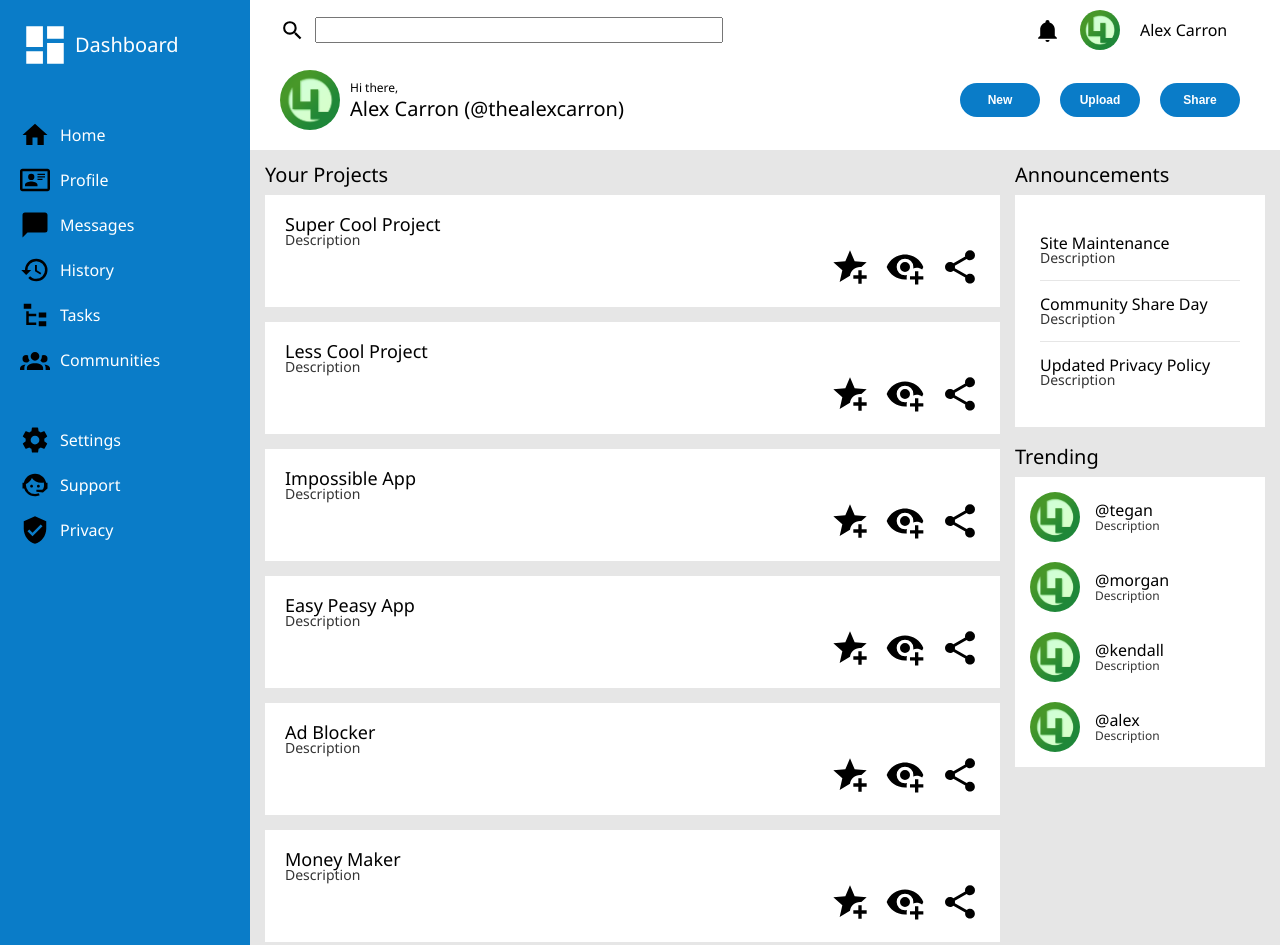
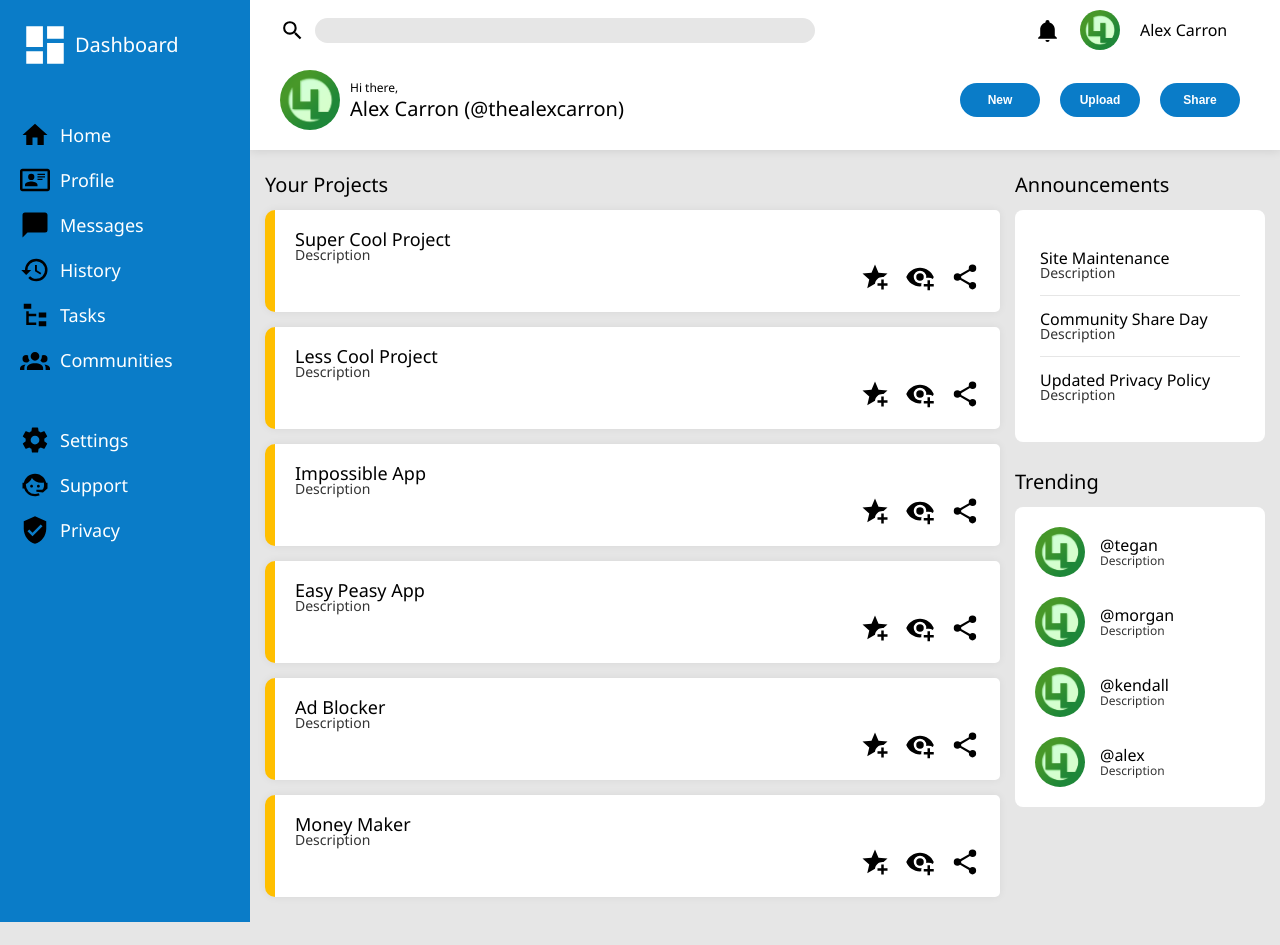
Before and after one commit to alexcarron/admin-dashboard-proj, a plain HTML site: page index.html in a window 1280 px wide. Shown: the top 945 px of the page. After the commit the page ends 922 px from the top, so only its background shows below. Drawn offline with Linux system fonts and the light colour scheme.

Commit message:
Add Border, Color, & Shadow styling

```diff
--- a/styles/main.css
+++ b/styles/main.css
@@ -34,6 +34,7 @@ body {
 
 /* ^ NAV */
 nav {
+	position: relative;
 	display: flex;
 	flex-direction: column;
 	gap: 50px;
@@ -46,6 +47,10 @@ nav {
 
 	color: var(--most-light-color);
 	font-weight: 550;
+
+	font-size: 18px;
+
+	z-index: 2;
 }
 
 	/* @ Dashboard Heading */
@@ -93,6 +98,7 @@ nav {
 
 /* ^ HEADER */
 header {
+	position: relative;
 	display: grid;
 	grid-template-rows: 1fr 2fr;
 	grid-template-columns: 1fr;
@@ -105,6 +111,8 @@ header {
 	grid-area: header;
 
 	background: var(--most-light-color);
+	box-shadow: 0px 0px 10px #00000020;
+	z-index: 1;
 }
 
 	/* @ HEADER ROWS */
@@ -131,8 +139,16 @@ header {
 
 			/* & Search Bar */
 			header section#top_header div#search_bar_section input#search_bar {
-				width: min(400px, 90%);
-				height: 20px;
+				box-sizing: border-box;
+				width: min(500px, 90%);
+				height: 25px;
+				padding: 10px;
+
+				background-color: var(--very-light-color);
+				border: none;
+				border-radius: 25px;
+
+				font-size: 14px;
 			}
 
 		/* ! Right Side */
@@ -190,7 +206,7 @@ header {
 					font-size: 20px;
 				}
 
-			/* ! Project Buttons Sectopm */
+			/* ! Project Buttons Section */
 			header section#bottom_header div#project_buttons {
 				display: flex;
 				justify-content: flex-end;
@@ -223,7 +239,7 @@ main {
 	grid-template-columns: 1fr 250px;
 	gap: 15px;
 	box-sizing: border-box;
-	padding: 15px;
+	padding: 25px 15px;
 
 	grid-area: main;
 
@@ -234,7 +250,7 @@ main {
 	main section#your_projects {
 		display: flex;
 		flex-direction: column;
-		gap: 10px;
+		gap: 15px;
 	}
 
 		/* ! Projects Container */
@@ -252,6 +268,9 @@ main {
 				padding: 20px;
 
 				background: var(--most-light-color);
+				border-left: 10px var(--call-to-action-color) solid;
+				border-radius: 10px 5px 5px 10px;
+				box-shadow: 0 0 8px #00000010;
 			}
 
 				/* ~ Project Heading */
@@ -278,21 +297,21 @@ main {
 
 					/* ? Project Buttons */
 					main section#your_projects>div#project_container>div.project div.project_buttons img {
-						width: 40px;
+						width: 30px;
 					}
 
 	/* @ Side Menus */
 	main section#side_menus {
 		display: flex;
 		flex-direction: column;
-		gap: 20px;
+		gap: 30px;
 	}
 
 		/* ! Announcements Menu */
 		main section#side_menus section#announcements_menu {
 			display: flex;
 			flex-direction: column;
-			gap: 10px;
+			gap: 15px;
 		}
 
 			/* & Announcements Container */
@@ -302,6 +321,7 @@ main {
 				padding: 25px;
 
 				background: var(--most-light-color);
+				border-radius: 8px;
 			}
 
 				/* ~ Announcements */
@@ -326,7 +346,7 @@ main {
 		main section#side_menus section#trending_menu {
 			display: flex;
 			flex-direction: column;
-			gap: 10px;
+			gap: 15px;
 		}
 
 			/* & Trending Users Container */
@@ -334,9 +354,10 @@ main {
 				display: flex;
 				flex-direction: column;
 				gap: 20px;
-				padding: 15px;
+				padding: 20px;
 
 				background: var(--most-light-color);
+				border-radius: 8px;
 			}
 
 				/* ~ Trending Users */
```
